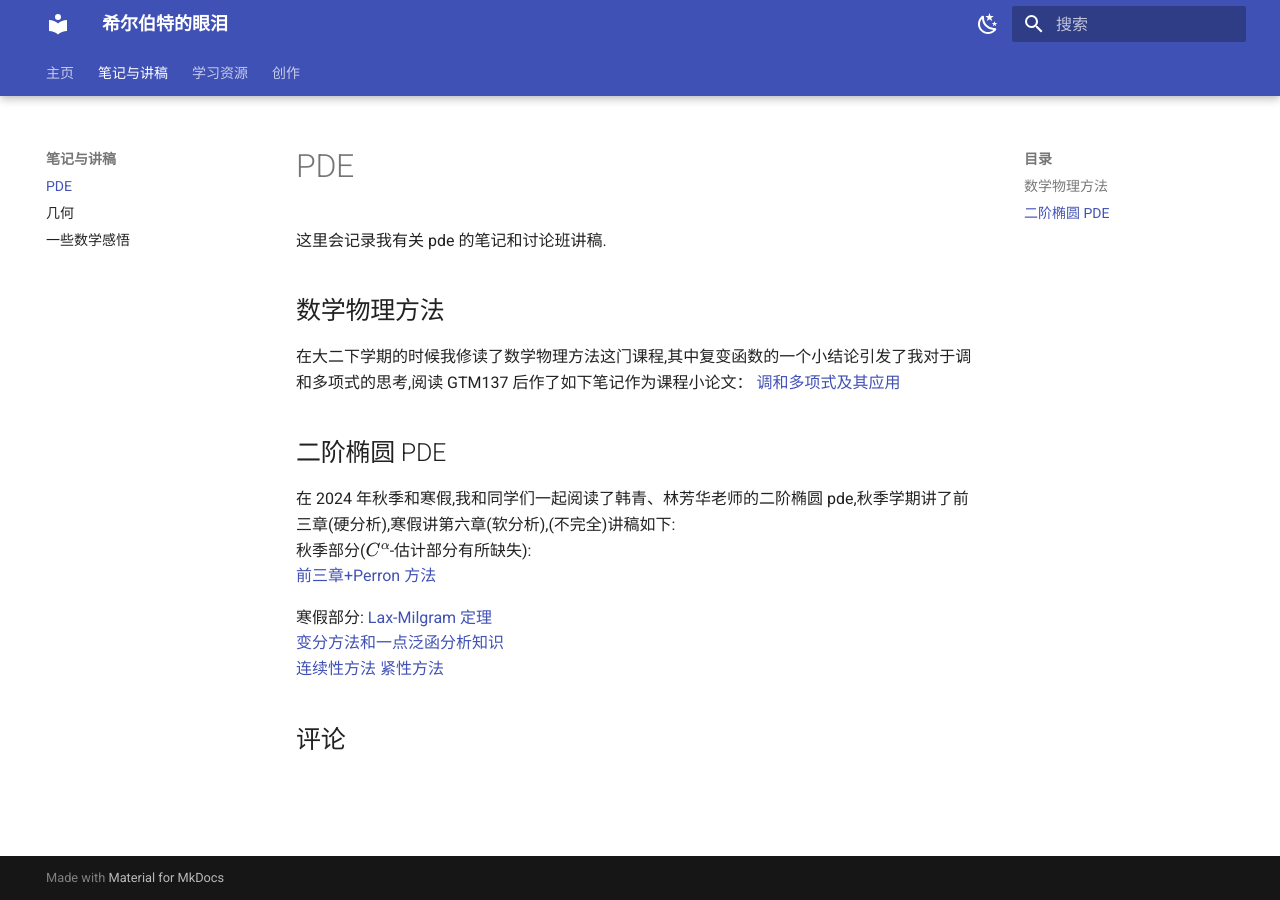
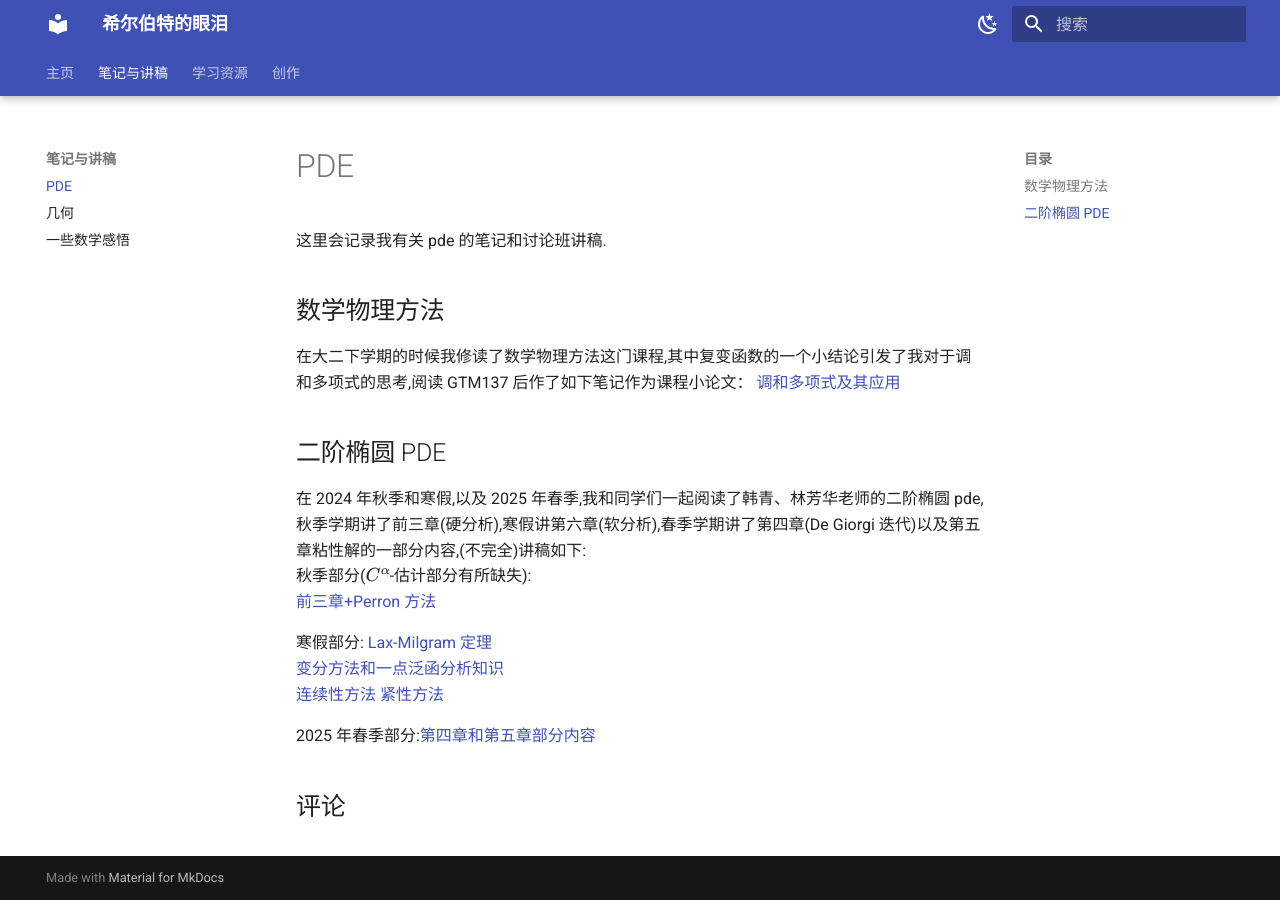
Before and after one commit to Hilbertear/Hilbertmath, an MkDocs documentation site: the page built from docs/pde.md, in a window 1280 px wide. Built offline with MkDocs 1.6.1 and Material for MkDocs 9.7.7, drawn with Linux system fonts in a browser that asks for light colours; comment, search, counter and statistics services are not loaded.

Commit message:
更新了一个笔记 2025/5/23

```diff
--- a/docs/pde.md
+++ b/docs/pde.md
@@ -15,7 +15,7 @@ comments: true
 
 ## 二阶椭圆 PDE
 
-在 2024 年秋季和寒假,我和同学们一起阅读了韩青、林芳华老师的二阶椭圆 pde,秋季学期讲了前三章(硬分析),寒假讲第六章(软分析),(不完全)讲稿如下:
+在 2024 年秋季和寒假,以及 2025 年春季,我和同学们一起阅读了韩青、林芳华老师的二阶椭圆 pde,秋季学期讲了前三章(硬分析),寒假讲第六章(软分析),春季学期讲了第四章(De Giorgi 迭代)以及第五章粘性解的一部分内容,(不完全)讲稿如下:
 秋季部分($C^\alpha$-估计部分有所缺失):
 [前三章+Perron 方法](elliptic-pde/fall-seminar.pdf)
 
@@ -24,3 +24,5 @@ comments: true
 [变分方法和一点泛函分析知识](elliptic-pde/note2.1.pdf)
 [连续性方法](elliptic-pde/note2.2.pdf)
 [紧性方法](elliptic-pde/note3.pdf)
+
+2025 年春季部分:[第四章和第五章部分内容](elliptic-pde/note3.pdf)
```
Also changed, not shown: 1 other file.
